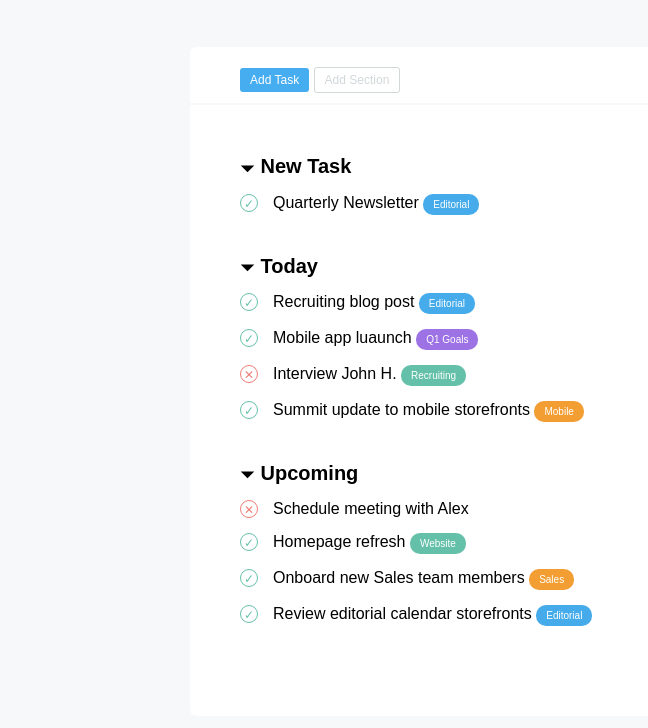
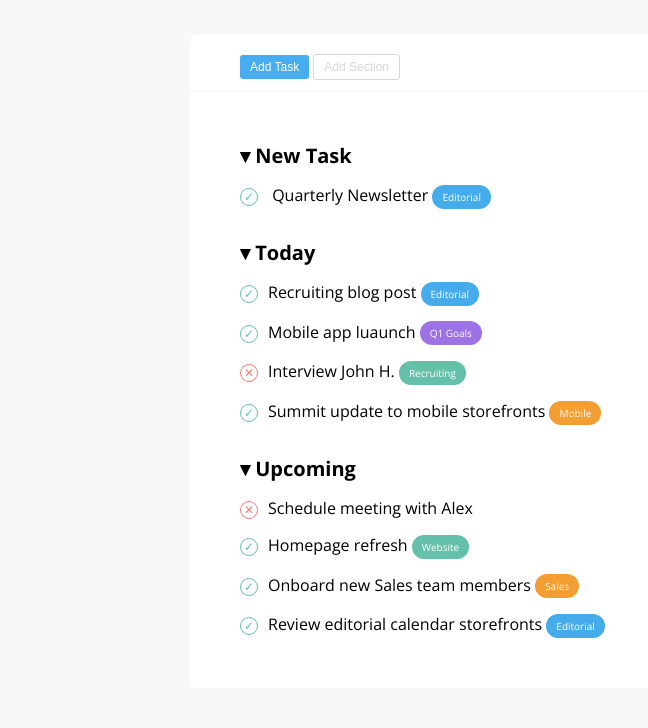
Before and after one commit to danielecapano/html-css-toboolist, a plain HTML site: page index.html in a window 1280 px wide. Shown: the part 83-811 px from the top of the page, without its empty margins (0-648 px from the left). Drawn offline with nearby package versions, Linux system fonts and the light colour scheme.

Commit message:
Correction structure html and CSS

```diff
--- a/CSS/style.css
+++ b/CSS/style.css
@@ -1,4 +1,4 @@
-@import url('https://fonts.googleapis.com/css2?family=Montserrat:wght@400;700&display=swap');
+@import url('https://fonts.googleapis.com/css2?family=Open+Sans:wght@400;700&display=swap');
 
 * {
     padding: 0;
@@ -11,8 +11,11 @@ ol {
     list-style: none;
 }
 
+html {
+    font-family: 'Open Sans', sans-serif;
+}
+
 body {
-    font-family: Arial, sans-serif;
     background-color: #f6f8f9;
 }
 
@@ -21,7 +24,6 @@ body {
 .main-header {
     background-color: #fff;
     padding: 10px 20px;
-    margin-bottom: 60px;
     font-size: 40px;
     font-weight: 700;
 }
@@ -30,20 +32,32 @@ body {
     vertical-align: middle;
 }
 
-/* MAIN */
+/* CARD */
+
+
+.main-content {
+    padding: 40px 20px;
+}
 
 .container {
     max-width: 900px;
     margin: 0 auto;
-    background-color: #fff;
-    border-radius: 6px;
 }
 
-/* BUTTONS */
+.card {
+    background-color: #fff;
+    border-radius: 8px;
+}
 
-.buttons {
-    width: 100%;
-    padding: 20px 50px 10px;
+.card__header,
+.card__body {
+    padding-inline: 50px;
+}
+
+/* CARD HEADER */
+
+.card__header {
+    padding-block: 20px 10px;
     border-bottom: 2px solid #f6f8f9;
 }
 
@@ -52,7 +66,6 @@ body {
     outline: none;
     border-radius: 3px;
     padding: 5px 10px;
-    font-family: Arial, sans-serif;
     font-weight: 400;
     font-size: 12px;
 }
@@ -68,59 +81,72 @@ body {
     border: 1px solid #d2d7da;
 }
 
-/* SECTION TODO-LISTS */
+/* CARD BODY */
 
-.todo-lists {
-    padding: 50px;
+.card__body {
+    padding-block: 50px;
 }
 
-.tasks {
-    margin-bottom: 40px;
+.task {
+    margin-bottom: 30px;
 }
 
-.task-title {
+.task:last-child {
+    margin-bottom: 0;
+}
+
+.task__title {
     font-size: 20px;
-    font-weight: 700;
+    margin-bottom: 100px;
+}
+
+.task__item {
+    font-size: 16px;
+    font-weight: 400;
     margin-bottom: 15px;
 }
 
-.task-item {
-    margin-bottom: 15px;
+.task__item:last-child {
+    margin-bottom: 0;
 }
 
-.arrow {
-    width: 15px;
-    vertical-align: middle;
+.task__list {
+    padding-top: 15px;
 }
+
+
 
 .checked,
 .unchecked {
     display: inline-block;
     width: 18px;
-    height: 18px;
+    aspect-ratio: 1 / 1;
     font-size: 12px;
     text-align: center;
-    line-height: 18px;
+    line-height: 16px;
     border-radius: 50%;
-    margin-right: 15px;
+    margin-right: 10px;
+    border: 1px solid;
 }
 
 .checked {
-    border: 1px solid #66c0aa;
+    border-color: #66c0aa;
     color: #66c0aa;
 }
 
 .unchecked {
-    border: 1px solid #ef7d76;
+    border-color: #ef7d76;
     color: #ef7d76;
 }
 
 
 .category {
     display: inline-block;
+    vertical-align: middle;
     font-size: 10px;
-    padding: 5px 10px;
-    border-radius: 10px;
+    line-height: 24px;
+    padding-inline: 10px;
+    border-radius: 12px;
     color: #fff;
 }
 
--- a/index.html
+++ b/index.html
@@ -10,97 +10,89 @@
     <!-- HEADER -->
 
     <header class="main-header">
-      <img src="./img/Logo.png" alt="Logo Boolean" class="logo" />
+      <img src="./img/Logo.png" alt="Logo Toboolist" class="logo" />
       Toboolist
     </header>
 
     <!-- MAIN -->
 
-    <main>
+    <main class="main-content">
       <div class="container">
-        <!-- DIV BUTTONS -->
+        <div class="card">
+          <!-- CARD HEADER -->
 
-        <div class="buttons">
+          <div class="card__header">
             <button class="btn primary">Add Task</button>
             <button class="btn secondary">Add Section</button>
           </div>
 
-        <!-- SECTION TODO-LIST -->
+          <!-- CARD BODY -->
 
-        <section class="todo-lists">
+          <div class="card__body">
             <ul class="tasks">
-            <li class="task-title">
-              <img
-                src="./img/triangle-down-svgrepo-com.svg"
-                alt="Arrow Down"
-                class="arrow"
-              />
-              New Task
-            </li>
+              <li class="task">
+                <strong class="task__title">&dtrif; New Task</strong>
 
-            <li class="task-item">
-              <span class="checked">&check;</span>Quarterly Newsletter
+                <ul class="task__list">
+                  <li class="task__item">
+                    <span class="checked">&check;</span>
+                    <span>Quarterly Newsletter</span>
                     <span class="category blue">Editorial</span>
                   </li>
                 </ul>
-
-          <ul class="tasks">
-            <li class="task-title">
-              <img
-                src="./img/triangle-down-svgrepo-com.svg"
-                alt="Arrow Down"
-                class="arrow"
-              />
-              Today
               </li>
 
-            <li class="task-item">
+              <li class="task">
+                <strong class="task__title">&dtrif; Today</strong>
+
+                <ul class="task__list">
+                  <li class="task__item">
                     <span class="checked">&check;</span>Recruiting blog post
                     <span class="category blue">Editorial</span>
                   </li>
-            <li class="task-item">
+                  <li class="task__item">
                     <span class="checked">&check;</span>Mobile app luaunch
                     <span class="category darkblue">Q1 Goals</span>
                   </li>
-            <li class="task-item">
+                  <li class="task__item">
                     <span class="unchecked">&#x2715;</span>Interview John H.
                     <span class="category pink">Recruiting</span>
                   </li>
-            <li class="task-item">
+                  <li class="task__item">
                     <span class="checked">&check;</span>Summit update to mobile
                     storefronts
                     <span class="category orange">Mobile</span>
                   </li>
                 </ul>
-
-          <ul class="tasks">
-            <li class="task-title">
-              <img
-                src="./img/triangle-down-svgrepo-com.svg"
-                alt="Arrow Down"
-                class="arrow"
-              />
-              Upcoming
               </li>
 
-            <li class="task-item">
-              <span class="unchecked">&#x2715;</span>Schedule meeting with Alex
+              <li class="task">
+                <strong class="task__title">&dtrif; Upcoming</strong>
+
+                <ul class="task__list">
+                  <li class="task__item">
+                    <span class="unchecked">&#x2715;</span>Schedule meeting with
+                    Alex
                   </li>
-            <li class="task-item">
+                  <li class="task__item">
                     <span class="checked">&check;</span>Homepage refresh
                     <span class="category pink">Website</span>
                   </li>
-            <li class="task-item">
-              <span class="checked">&check;</span>Onboard new Sales team members
+                  <li class="task__item">
+                    <span class="checked">&check;</span>Onboard new Sales team
+                    members
                     <span class="category orange">Sales</span>
                   </li>
-            <li class="task-item">
-              <span class="checked">&check;</span>Review editorial calendar
-              storefronts
+                  <li class="task__item">
+                    <span class="checked">&check;</span>Review editorial
+                    calendar storefronts
                     <span class="category blue">Editorial</span>
                   </li>
                 </ul>
-        </section>
+              </li>
+            </ul>
+          </div>
+        </div>
       </div>
     </main>
   </body>
```
Lines whose indentation alone changed are shown as unchanged.
